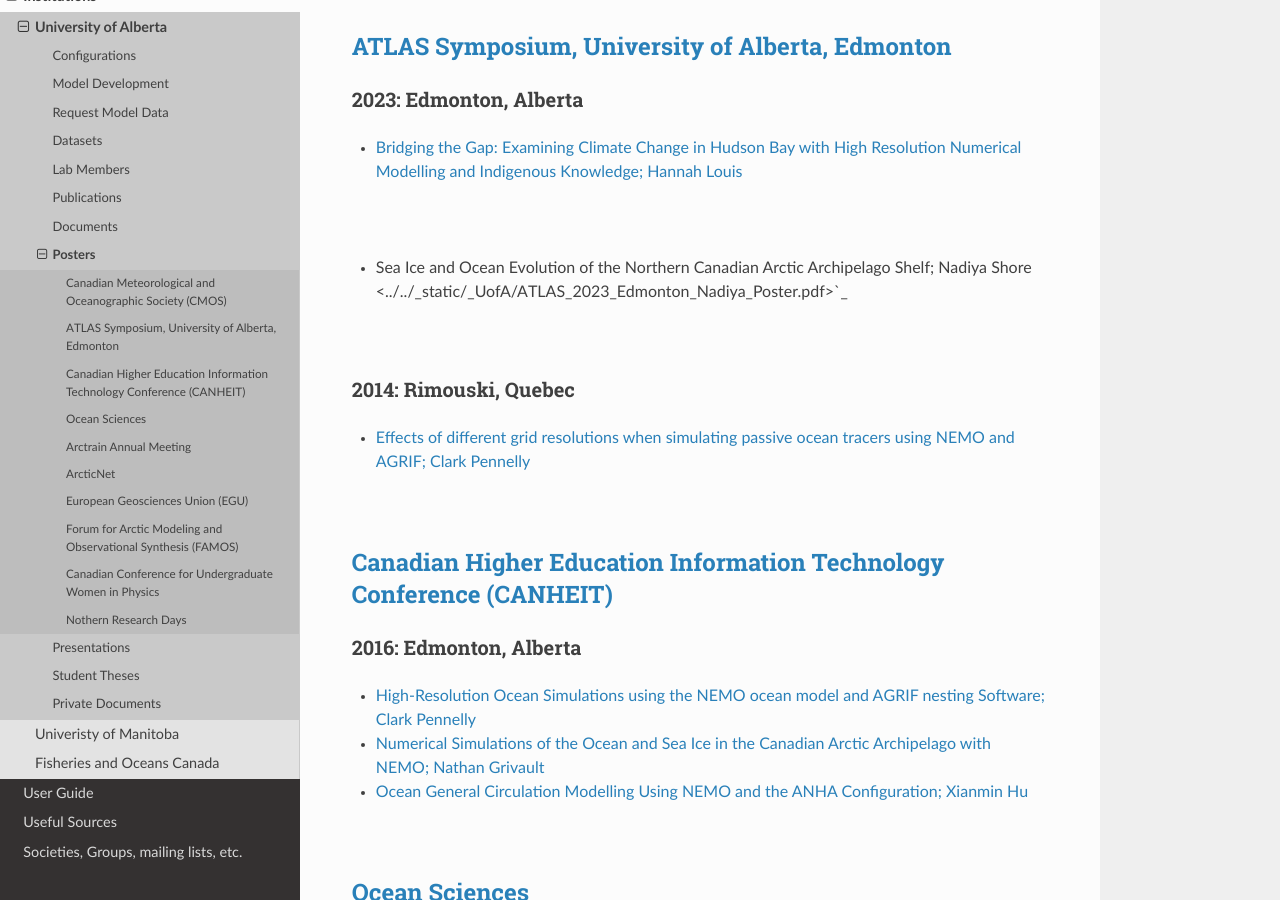
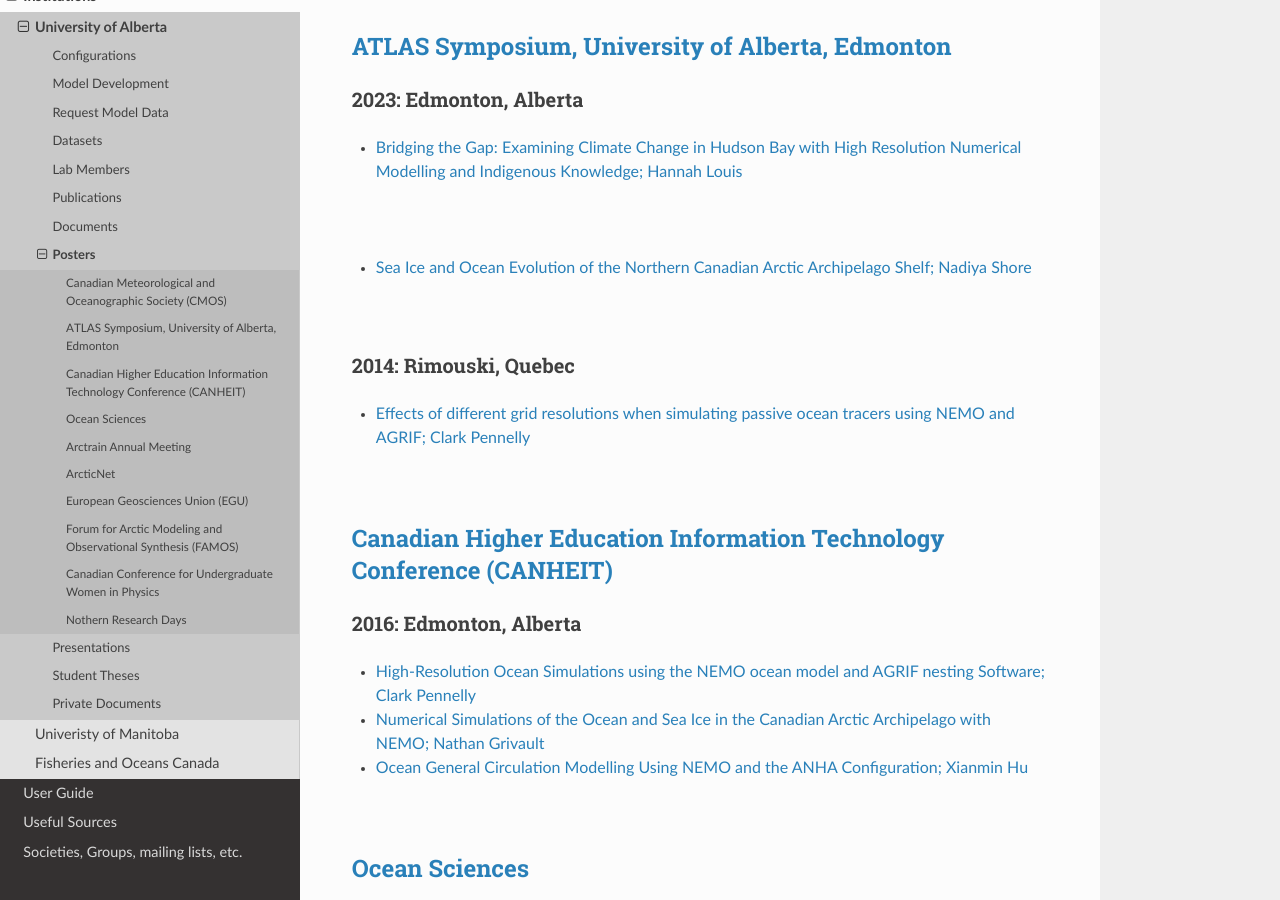
Before and after one commit to UofA-NEMO/Canadian-NEMO-Ocean-Modelling-Forum-Community-of-Practice, a Sphinx documentation site: the page built from docs/Institutions/UofA/Posters.rst, in a window 1280 px wide and 900 px high, scrolled down 606 px. Built offline with Sphinx 7.4.7 and the Read the Docs theme 2.0.0, drawn with Linux system fonts in a browser that asks for light colours; pages that are not in the unit, such as notebooks, are missing from menus.

Commit message:
Update Posters.rst

```diff
--- a/docs/Institutions/UofA/Posters.rst
+++ b/docs/Institutions/UofA/Posters.rst
@@ -33,7 +33,7 @@
 
 |
 
-* Sea Ice and Ocean Evolution of the Northern Canadian Arctic Archipelago Shelf; Nadiya Shore <../../_static/_UofA/ATLAS_2023_Edmonton_Nadiya_Poster.pdf>`_
+* `Sea Ice and Ocean Evolution of the Northern Canadian Arctic Archipelago Shelf; Nadiya Shore <../../_static/_UofA/ATLAS_2023_Edmonton_Nadiya_Poster.pdf>`_
 
 |
 
```
